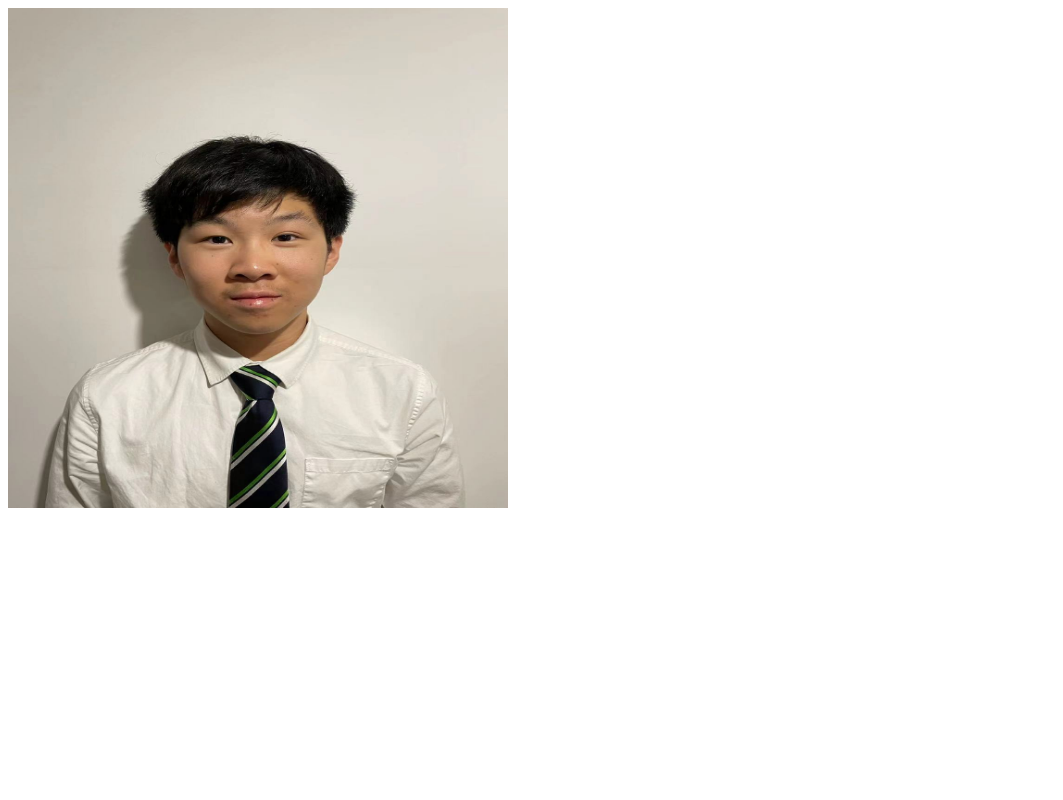
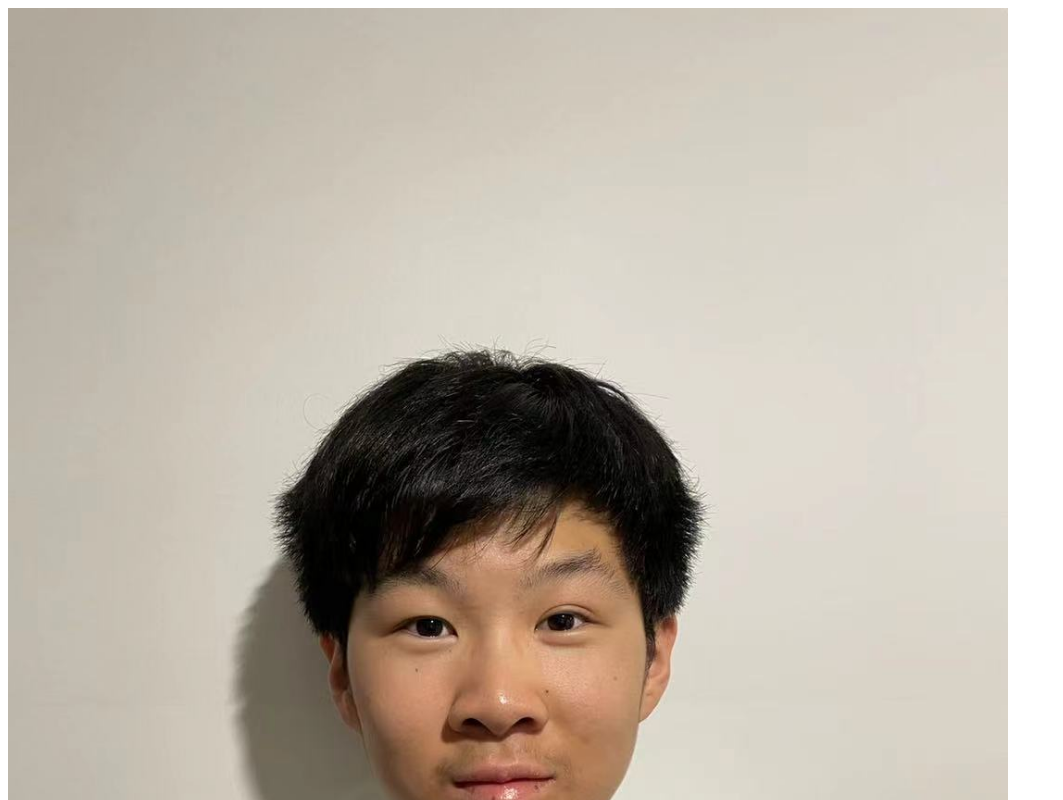
Before and after one commit to johnbean393/leonsface, a plain HTML site: page index.html in a window 1280 px wide. Shown: the top 800 px of the page, without its empty margins (0-1063 px from the left). Drawn offline with Linux system fonts and the light colour scheme.

Commit message:
Update index.html

```diff
--- a/index.html
+++ b/index.html
@@ -4,6 +4,6 @@
 	<title>Leon's Face</title>
 </head>
 <body>
-	<img src="Leons_Face_24_05_2023.jpeg" alt="Leon's Face" width="500" height="500">
+	<img src="Leons_Face_24_05_2023.jpeg" alt="Leon's Face" width="1000">
 </body>
 </html>
```
